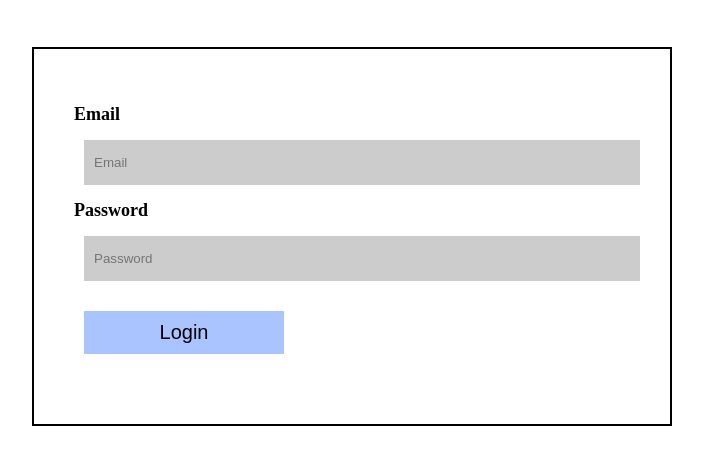
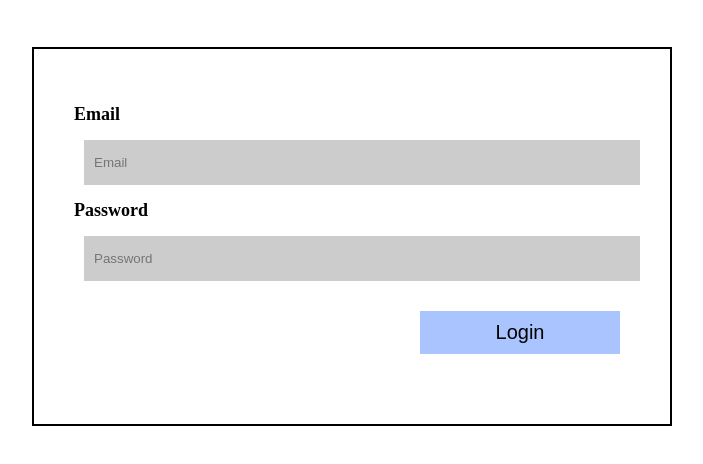
Before and after one commit to caoduong2003/web, a website: page src/pages/login.html in a window 1280 px wide. Shown: the part 236-700 px from the top of the page, without its empty margins (288-991 px from the left). Drawn offline with Linux system fonts and the light colour scheme.

Commit message:
submit-to right

```diff
--- a/assets/css/login.css
+++ b/assets/css/login.css
@@ -75,4 +75,5 @@
     border: none;
     margin: 30px 10px;
     cursor: pointer;
+    float: right;
 }
```
Also changed, not shown: index.html (+3 -1 lines).
